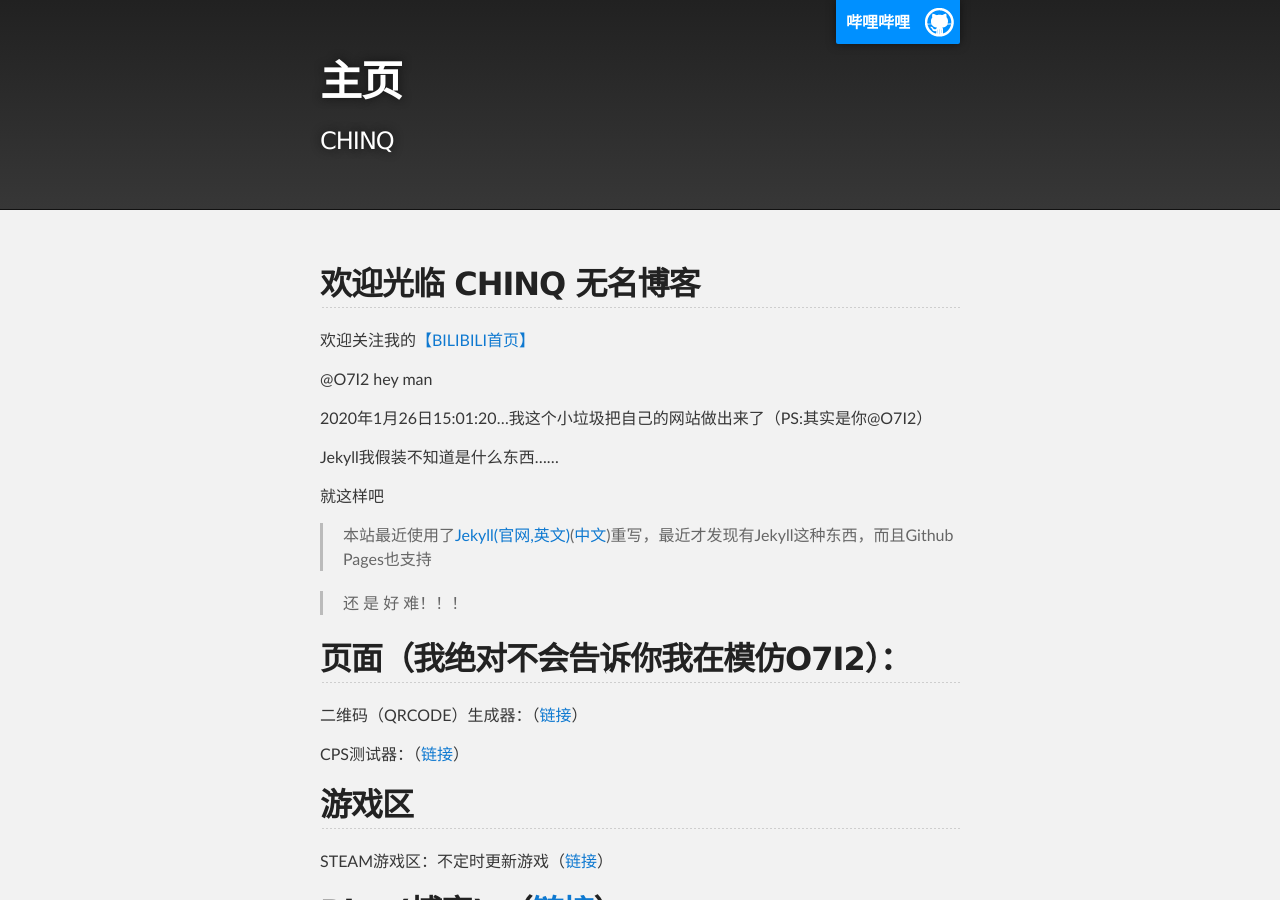
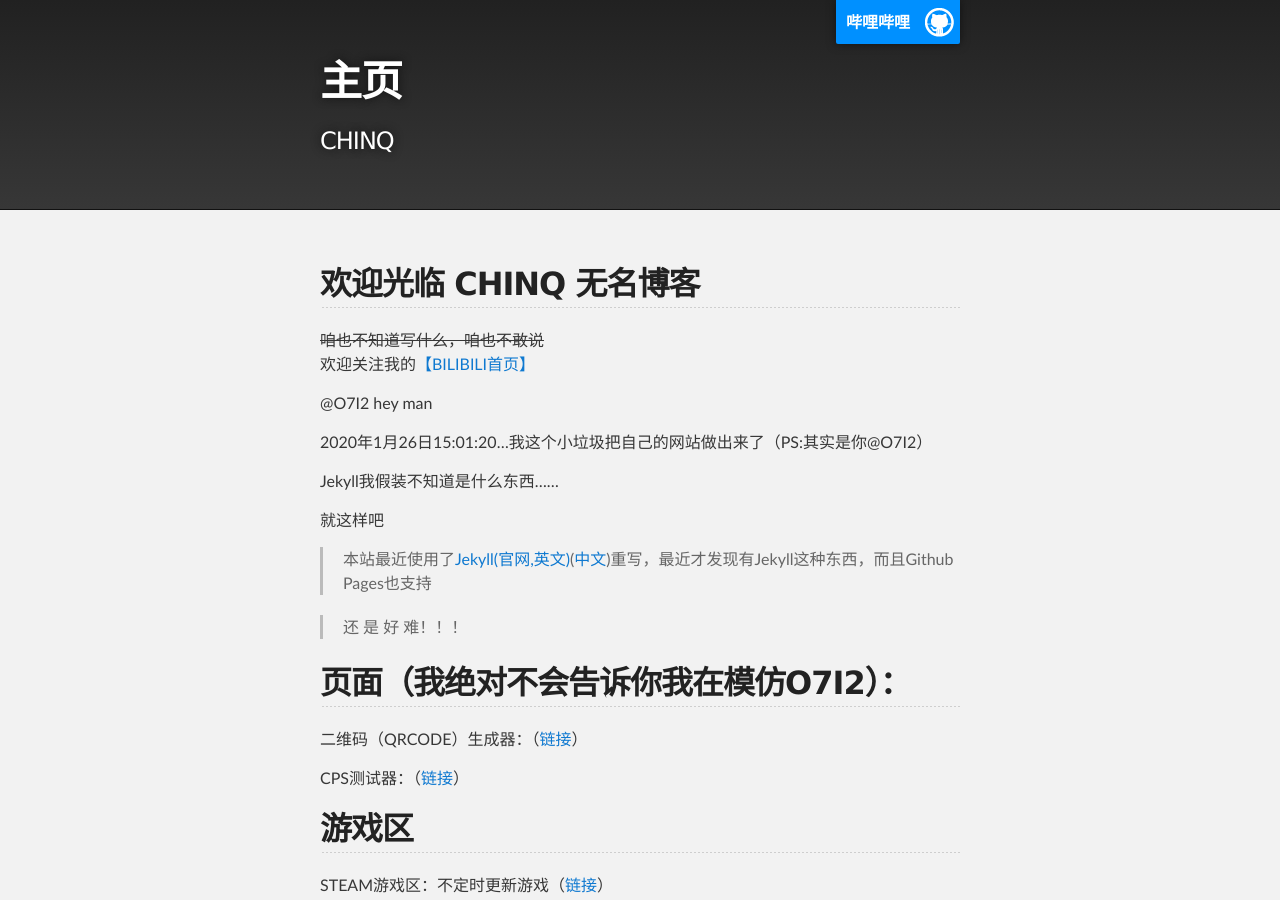
Before and after one commit to O7I2/o7i2.github.io, a Jekyll site: the page built from index.md, in a window 1280 px wide and 900 px high. Built offline with Jekyll 4.4.1, drawn with Linux system fonts in a browser that asks for light colours.

Commit message:
Update index.md

```diff
--- a/index.md
+++ b/index.md
@@ -4,6 +4,7 @@ title: 主页
 subtitle: CHINQ
 ---
 ## 欢迎光临   CHINQ 无名博客
+<del>咱也不知道写什么，咱也不敢说</del><br>
 欢迎关注我的<a href="https://space.bilibili.com/341532844">【BILIBILI首页】</a>
 
 
```
